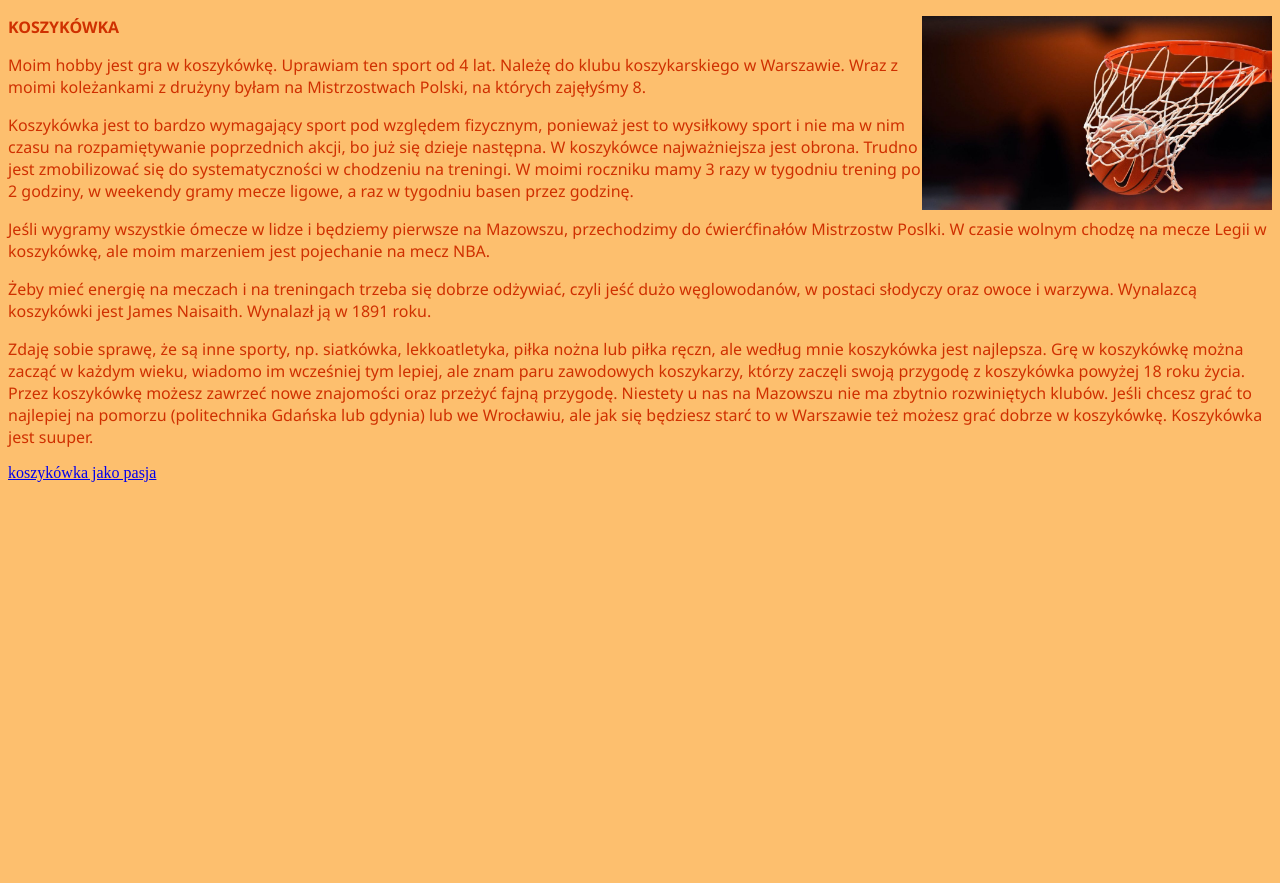
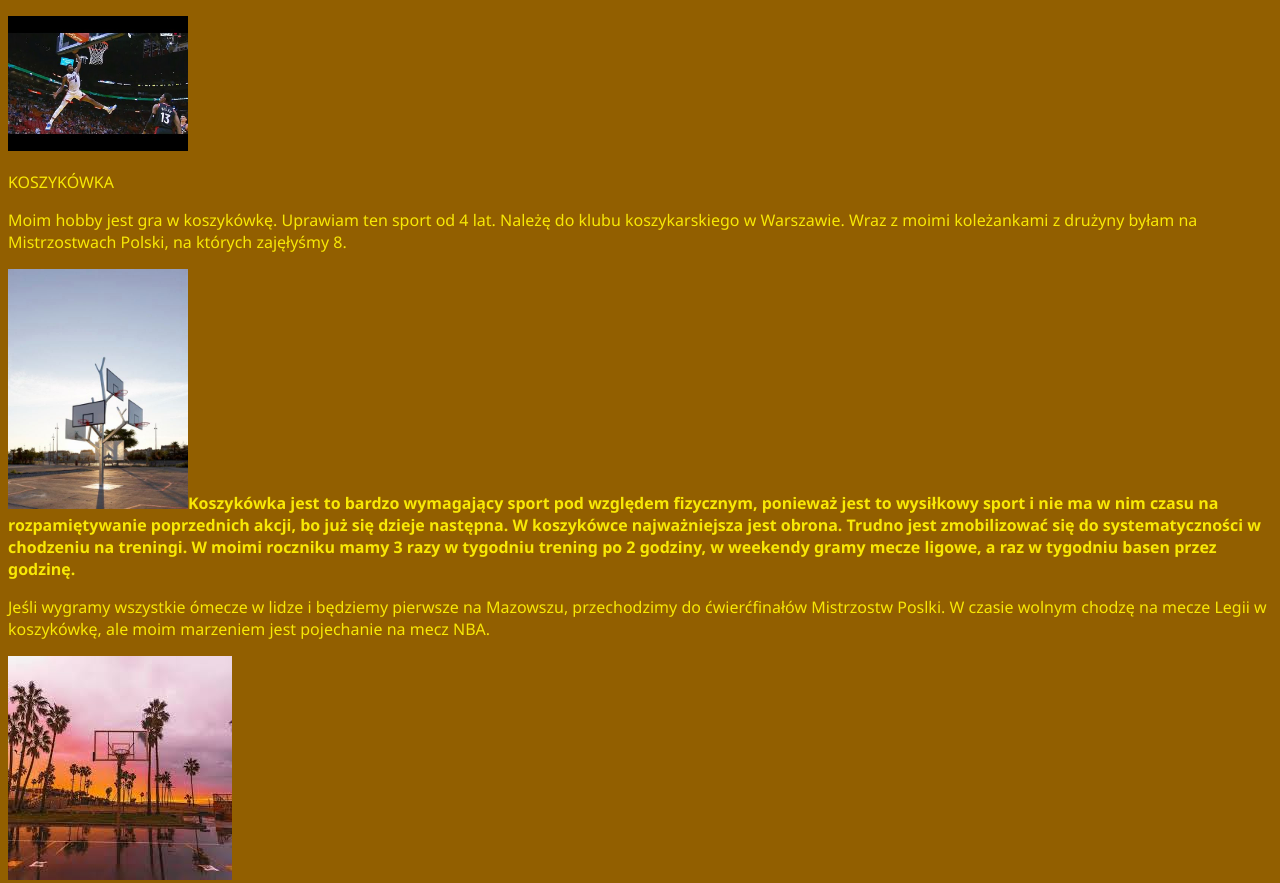
Before and after one commit to Wika2009/Wika2009.github.io, a plain HTML site: page index.html in a window 1280 px wide. Shown: the top 883 px of the page. Before the commit the page ends 800 px from the top, so only its background shows below. Drawn offline with Linux system fonts and the light colour scheme.

Commit message:
Add files via upload

```diff
--- a/index.html
+++ b/index.html
@@ -9,15 +9,30 @@
 </head>
 <body>
 
-<p> <B><img src="koszykówka.jpg"  width="350" align="right">KOSZYKÓWKA</p> </B>
+<p id="head"> </B></p>
+
+
+ <img src="wsad.jpg" width="180">
+
+  <p> KOSZYKÓWKA</p>
 
   <p>Moim hobby jest gra w koszykówkę. Uprawiam ten sport od 4 lat. Należę do klubu koszykarskiego w Warszawie. Wraz z moimi koleżankami z drużyny byłam na Mistrzostwach Polski, na których zajęłyśmy 8.</p>
-    <p>Koszykówka jest to bardzo wymagający sport pod względem fizycznym, ponieważ jest to wysiłkowy sport i nie ma w nim czasu na rozpamiętywanie poprzednich akcji, bo już się dzieje następna. W koszykówce najważniejsza jest obrona. Trudno jest zmobilizować się do systematyczności w chodzeniu na treningi. W moimi roczniku mamy 3 razy w tygodniu trening po 2 godziny, w weekendy gramy mecze ligowe, a raz w tygodniu basen przez godzinę.</p>
+   <P> <B> <img src="drezwo.jpg" width="180"
+
+  <p>Koszykówka jest to bardzo wymagający sport pod względem fizycznym, ponieważ jest to wysiłkowy sport i nie ma w nim czasu na rozpamiętywanie poprzednich akcji, bo już się dzieje następna. W koszykówce najważniejsza jest obrona. Trudno jest zmobilizować się do systematyczności w chodzeniu na treningi. W moimi roczniku mamy 3 razy w tygodniu trening po 2 godziny, w weekendy gramy mecze ligowe, a raz w tygodniu basen przez godzinę.</p>
    <p>Jeśli wygramy wszystkie ómecze w lidze i będziemy pierwsze na Mazowszu, przechodzimy do ćwierćfinałów Mistrzostw Poslki. W czasie wolnym chodzę na mecze Legii w koszykówkę, ale moim marzeniem jest pojechanie na mecz NBA.</p>
+    <img src="tapeta.jpg" alt="">
    <p>Żeby mieć energię na meczach i na treningach trzeba się dobrze odżywiać, czyli jeść dużo węglowodanów, w postaci słodyczy oraz owoce i warzywa. Wynalazcą koszykówki jest James Naisaith. Wynalazł ją w 1891 roku.</p>
-   <p>Zdaję sobie sprawę, że są inne sporty, np. siatkówka, lekkoatletyka, piłka nożna lub piłka ręczn, ale według mnie koszykówka jest najlepsza. Grę w koszykówkę można zacząć w każdym wieku, wiadomo im wcześniej tym lepiej, ale znam paru zawodowych koszykarzy, którzy zaczęli swoją przygodę z koszykówka powyżej 18 roku życia.   Przez koszykówkę możesz zawrzeć nowe znajomości oraz przeżyć fajną przygodę. Niestety u nas na Mazowszu nie ma zbytnio rozwiniętych klubów. Jeśli chcesz grać to najlepiej na pomorzu (politechnika Gdańska lub gdynia) lub we Wrocławiu, ale jak się będziesz starć to w Warszawie też możesz grać dobrze w koszykówkę. Koszykówka jest suuper.</p>
+   <p> <B><img src="koszykówka.jpg"  width="200"
 
-  <a href="https://pl.wikipedia.org/wiki/Koszyk%C3%B3wka">
+   >Zdaję sobie sprawę, że są inne sporty, np. siatkówka, lekkoatletyka, piłka nożna lub piłka ręczn, ale według mnie koszykówka jest najlepsza. Grę w koszykówkę można zacząć w każdym wieku, wiadomo im wcześniej tym lepiej, ale znam paru zawodowych koszykarzy, którzy zaczęli swoją przygodę z koszykówka powyżej 18 roku życia. Przez koszykówkę możesz zawrzeć nowe znajomości oraz przeżyć fajną przygodę. Niestety u nas na Mazowszu nie ma zbytnio rozwiniętych klubów. Jeśli chcesz grać to najlepiej na pomorzu (politechnika Gdańska lub Gdynia) lub we Wrocławiu, ale jak się będziesz starć to w Warszawie też możesz grać dobrze w koszykówkę. Koszykówka jest suuper.<p
+
+    <p> <B><img src="jordan.jpg" width="130
+
+
+
+
+   <a href="https://pl.wikipedia.org/wiki/Koszyk%C3%B3wka">
      koszykówka jako pasja</a>
 </body>
 </html>
--- a/style.css
+++ b/style.css
@@ -1,6 +1,17 @@
-p{color:rgb(207, 48, 0);}
+p{color:rgb(207, 204, 0);}
 p{font-size:medium}
 p{font-weight: 400;}
 p{font-family:'Segoe UI', Tahoma, Geneva, Verdana, sans-serif ;}
 
-body{background-color:rgb(253, 191, 110);}
+body{background-color:rgb(146, 95, 0);}
+
+p{color: rgb(248, 232, 5);}
+
+#head
+
+{
+
+   color:rgb(224, 103, 16);
+   font-family:cursive;
+
+}
```
Also changed, not shown: drezwo.jpg (added), hala sportowa.jpg (added), jordan.jpg (added), tapeta.jpg (added), wsad.jpg (added).
